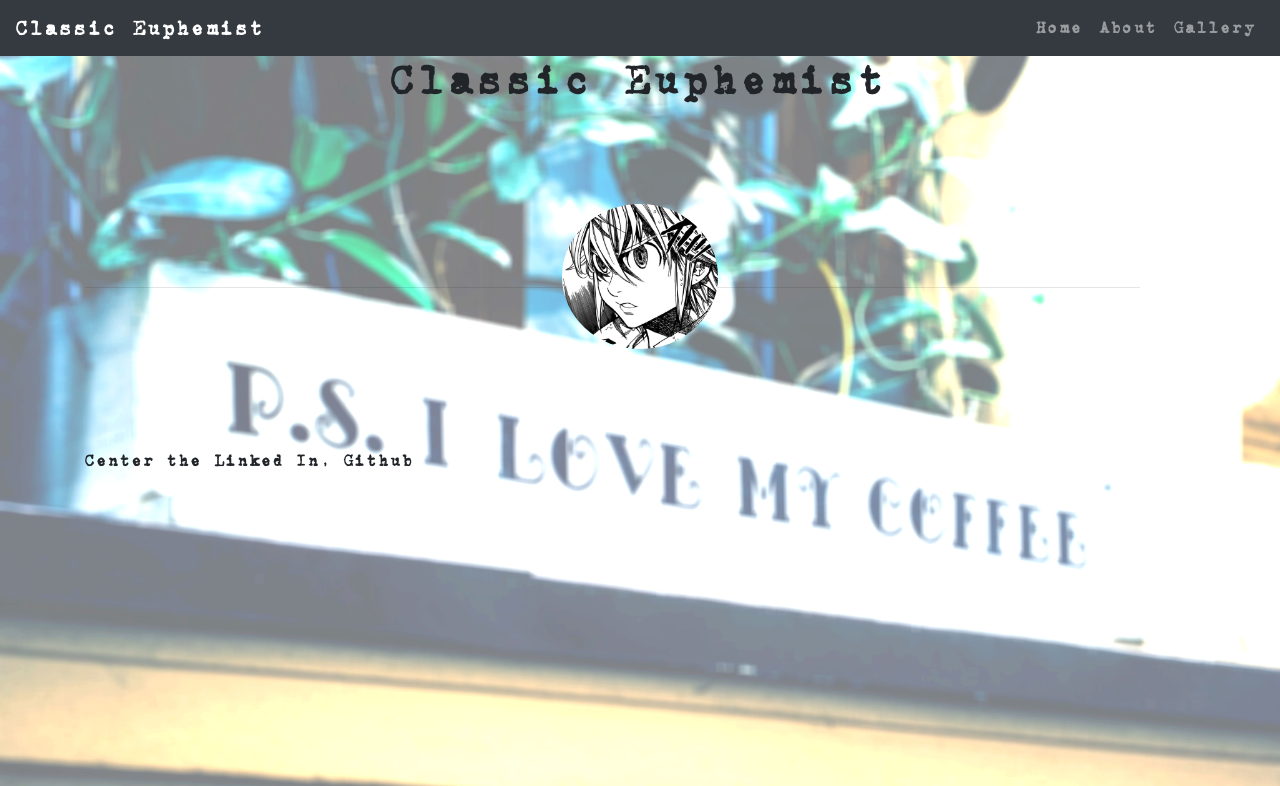
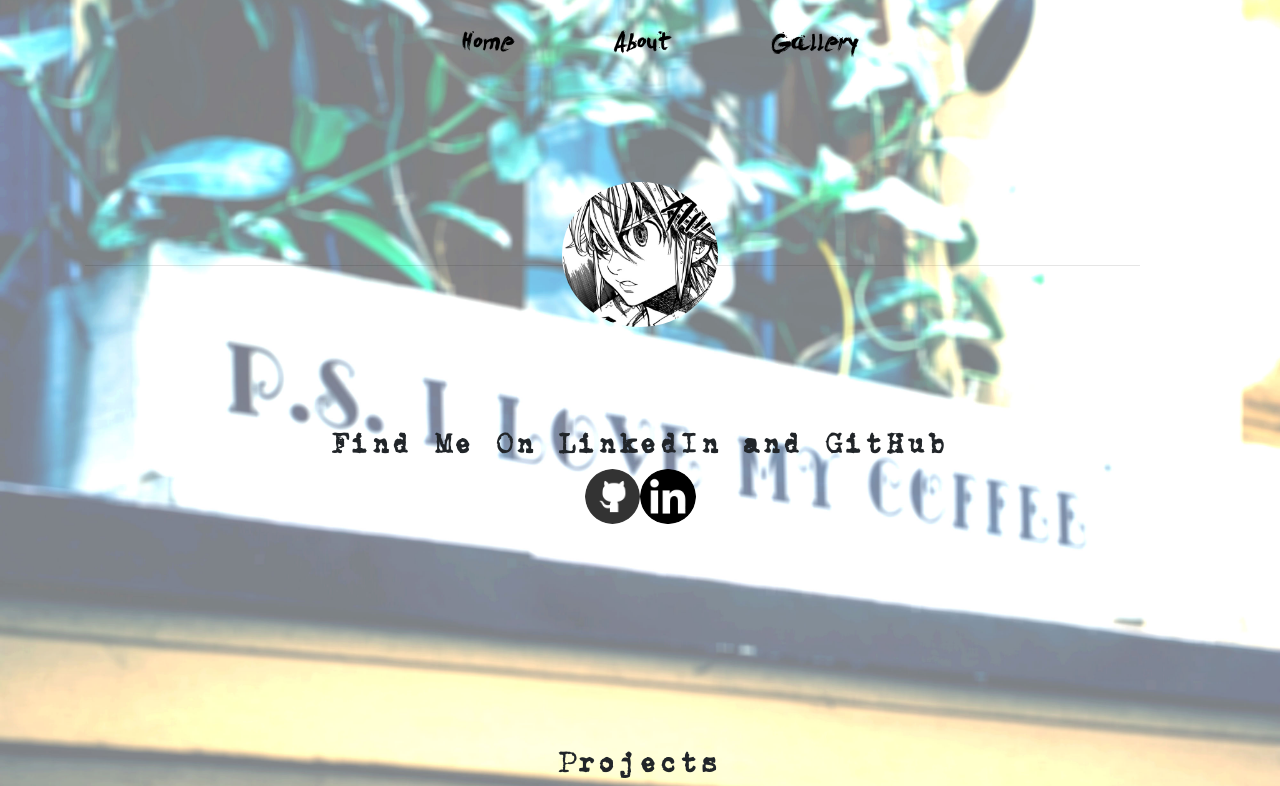
Before and after one commit to Bdhawa123/Portfolio, a React (Create React App) app: page / in a window 1280 px wide. Shown: the top 786 px of the page. Built offline with nearby package versions, Linux system fonts and the light colour scheme; no server answers.

Commit message:
github repository __problem encountered in parsing json data

```diff
--- a/src/css/HomePage.module.css
+++ b/src/css/HomePage.module.css
@@ -3,6 +3,20 @@
 @font-face{/*font*/
 	font-family: carbon;
 	src: url('font/carbon.ttf');
+}
+
+.logo{
+    width: 5%;
+    position: relative;
+    -webkit-transition: width 1s;
+    z-index: 2;
+
+}
+
+.logo:hover{
+    width: 6%;
+    position: relative;
+    cursor: pointer;
 }
 
 .ppic{
@@ -50,6 +64,7 @@
 	background-color: #202013;
     color: white;
     height:290%;
+    z-index: 1;
 
 }
 
--- /dev/null
+++ b/src/css/navigation.css
@@ -0,0 +1,27 @@
+@font-face{/*font family*/
+	font-family:cool_font;
+	src: url('./font/LEVIBRUSH.ttf');
+}
+
+.navigation{
+    list-style-type: none;
+	margin-top:30px;
+    text-align: center;
+}
+
+.nav-link{
+    display: inline-block;
+	padding: 50px;
+	padding-top: 0;
+	padding-bottom:0;
+	font-size: 20pt;
+    position: center;
+    color:black;
+	font-family: cool_font;
+	-webkit-transition:1s
+}
+
+.nav-link:hover{
+	font-size: 30pt;
+	color: black;
+}
--- a/src/pages/Home.js
+++ b/src/pages/Home.js
@@ -2,12 +2,42 @@ import React,{ Component} from 'react';
 import {Container,Image} from 'react-bootstrap';
 import HomePageCss from '../css/HomePage.module.css';
 import Fade from 'react-reveal/Fade';
+
+const Repo = ()=>{
+    let RepoList;
+    fetch('https://api.github.com/users/Bdhawa123/repos')
+    .then((resp)=>resp.json())
+    .then((data)=>{
+        console.log(data);
+    });
+    return RepoList;
+
+}
+const GitRepo =(props) =>{
+    const repoList = props.name;
+    const repoJSON = repoList[0];
+    // console.log(repoJSON.values(repoJSON))
+    console.log(typeof(repoJSON))
+    //console.log(Object.keys(repoJSON));
+    // for(const k in Object.values(repoJSON)){
+    //     console.log(k)
+    // }
+
+
+    return(
+    <div>
+
+    </div>
+    );
+}
+
 
 class Home extends Component{
 
     state ={
         triggerevent:false,
         Scroll:false,
+        GitHubData:[],
     }
 
     margin_ = {
@@ -16,6 +46,7 @@ class Home extends Component{
 
     componentDidMount= function() {
         window.addEventListener('scroll', this.handleScroll);
+        this.getGitData();
     }
 
     componentWillUnmount= function() {
@@ -32,6 +63,14 @@ class Home extends Component{
        }
     }
 
+    getGitData =()=>{
+        fetch('https://api.github.com/users/Bdhawa123/repos')
+        .then((resp)=>resp.json())
+        .then((data)=>{
+            this.setState({GitHubData:data});
+    });
+    }
+
 
 
     clickhandler(){
@@ -44,13 +83,10 @@ class Home extends Component{
     }
 
 
-
-
     render(){
         return(
              <Container >
-                  <h1 className="text-center">Classic Euphemist</h1>
-                    <div className={HomePageCss['main_container']} onscroll={this.ScrollHandler} >
+                        <div className={HomePageCss['main_container']} onscroll={this.ScrollHandler}  >
 
                             <Fade cascade when ={!this.state.triggerevent} timeout='1500'>
                                 <hr className={HomePageCss['hr1']}/>
@@ -61,9 +97,10 @@ class Home extends Component{
 
                             <Fade bottom when={this.state.triggerevent} timeout='1500' >
 
-                            <div className={HomePageCss['ppic_click_open']} >
+                                <div className={HomePageCss['ppic_click_open']} style={(this.state.triggerevent)?{zIndex:3}:{zIndex:0}} >
                                     {/* There should be some content regarding two columns for resumes */}
                                     <div className="row">
+
                                         <div className="col-lg-6 col-md-6 col-12-xs col-12-s" style={{left:'25px'}}  >
                                             <div className="Red text-left" >
                                                     <h2>EDUCATION</h2>
@@ -85,20 +122,29 @@ class Home extends Component{
                                             </div>
 
                                             <div className="col-lg-6 col-md-6 col-12-xs col-12-s" >
-
                                                 <h2>A BIT ABOUT MYSELF</h2>
-
-
                                             </div>
                                     </div>
                                 </div>
                             </Fade>
+                        </div>
+
+                        <div className ="text-center"  >
+                            <h3>Find Me On LinkedIn and GitHub</h3>
+
+				        	<Image className={HomePageCss['logo']} onClick={()=>window.location.href="https://www.linkedin.com/in/binay-dhawa-8b212b34/"} src={require("../resources/github_logo.png")} roundedCircle />
+                            	<Image className={HomePageCss['logo']} onClick={()=>window.location.href="https://github.com/Bdhawa123"} src={require("../resources/LinkedIn.png")} roundedCircle />
+                        </div>
 
 
+                    <div className = "text-center" style={{paddingTop:'20%'}}>
+                        <h3 className ="bold"> Projects</h3>
+
+                        <div style={{border:'1px solid black'}}>
+                            React API (repositories)
+                            <GitRepo name={this.state.GitHubData}/>
                         </div>
 
-                    <div style={{paddingBottom:'100%'}}>
-                        <div>Center the Linked In, Github</div>
                     </div>
 
                 </Container>
--- a/src/pages/header.js
+++ b/src/pages/header.js
@@ -6,22 +6,39 @@ import Home from './Home';
 import {Navbar,Nav} from 'react-bootstrap';
 import Image from "../resources/coffee_lover.jpg";
 import { Route,BrowserRouter, Switch} from 'react-router-dom';
+import navStyle from "../css/navigation.css";
+
 
 //import { url } from 'inspector';
 
 
+
 const Navigation = () =>{
     return(
-        <div>
-            <Navbar bg="dark" variant="dark">
+
+    <div className="text-center" style={{paddingTop:'2%'}}>
+			<ul style={{listStyleType:'none', display:'inline-block'}}>
+                <Nav.Link href ="Home">Home</Nav.Link>
+                <Nav.Link href ="About">About</Nav.Link>
+                <Nav.Link href ="Photo">Gallery</Nav.Link>
+
+					{/* <a href = # id = "firstjava"><li class = "shake"> Home</li>	</a>
+					<a href= "#"><li class = "shake"> Blog </li></a>
+					<a href= "#"><li class = "shake"> Get to know me </li></a> */}
+			</ul>
+              {/* <Navbar bg="dark" variant="dark">
                 <Navbar.Brand href="Home">Classic Euphemist</Navbar.Brand>
                 <Nav className="ml-auto">
                     <Nav.Link href ="Home">Home</Nav.Link>
                     <Nav.Link href ="About">About</Nav.Link>
                     <Nav.Link href ="Photo">Gallery</Nav.Link>
                 </Nav>
-            </Navbar>
-        </div>);
+            </Navbar> */}
+		</div>
+
+
+
+      );
 }
 
 class HeaderComponent extends Component{
@@ -33,6 +50,7 @@ class HeaderComponent extends Component{
         backgroundSize: 'cover',
         backgroundRepeat: 'no-repeat',
     }
+
 
 
 
```
Also changed, not shown: src/resources/LinkedIn.png (added), src/resources/github_logo.png (added). Lines whose indentation alone changed are shown as unchanged.
